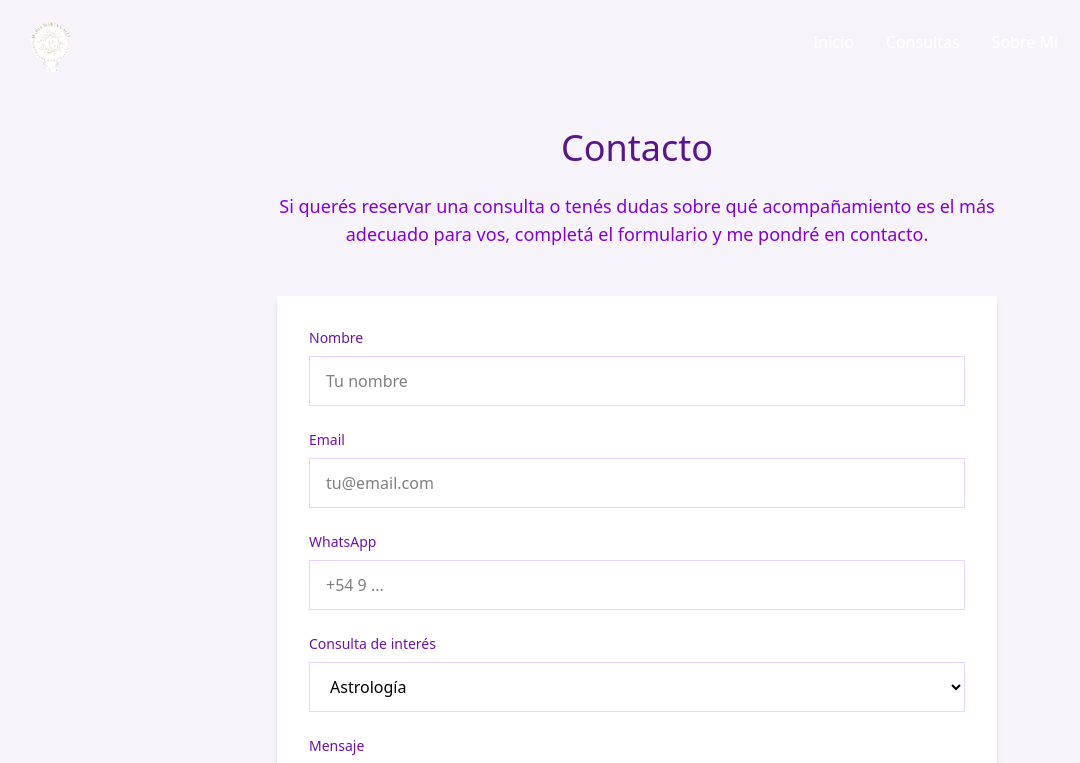
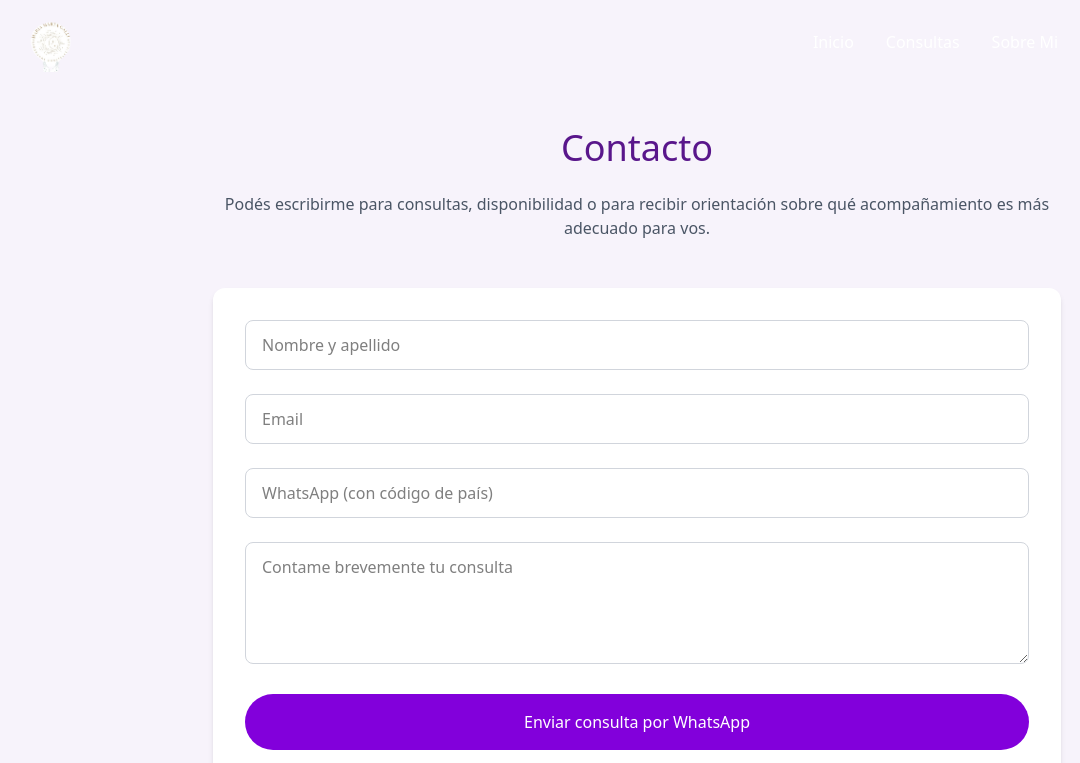
Before and after one commit to JuanPGalli/mmastrologia, a React (Vite) app in the folder client/: page /contact in a window 1280 px wide. Shown: the top 763 px of the page, without its empty margins (3-1083 px from the left). Built offline with nearby package versions, Linux system fonts and the light colour scheme.

Commit message:
feat: add validation and functionality to contact form redirecting to institutional whatsapp

```diff
--- a/client/src/Views/Contact/Contact.jsx
+++ b/client/src/Views/Contact/Contact.jsx
@@ -1,74 +1,129 @@
-import React from 'react';
+import { useState } from 'react';
+import Swal from 'sweetalert2';
+
+const emailRegex = /^[^\s@]+@[^\s@]+\.[^\s@]+$/;
+const phoneRegex = /^\+?[0-9\s-]{8,15}$/;
+
+const WHATSAPP_NUMBER = '5491128933987';
 
 const Contact = () => {
+  const [form, setForm] = useState({
+    name: '',
+    email: '',
+    phone: '',
+    message: '',
+  });
+
+  const handleChange = (e) => {
+    setForm({ ...form, [e.target.name]: e.target.value });
+  };
+
+  const validateForm = () => {
+    if (!form.name || !form.email || !form.phone || !form.message) {
+      return 'Por favor completá todos los campos.';
+    }
+    if (!emailRegex.test(form.email)) {
+      return 'El email ingresado no es válido.';
+    }
+    if (!phoneRegex.test(form.phone)) {
+      return 'El número de WhatsApp no es válido.';
+    }
+    return null;
+  };
+
+  const handleSubmit = (e) => {
+    e.preventDefault();
+
+    const error = validateForm();
+    if (error) {
+      Swal.fire({
+        icon: 'warning',
+        title: 'Revisá el formulario',
+        text: error,
+        confirmButtonColor: '#7c3aed',
+      });
+      return;
+    }
+
+    const whatsappMessage = encodeURIComponent(
+      `Hola, soy ${form.name}.
+Email: ${form.email}
+WhatsApp: ${form.phone}
+
+Consulta:
+${form.message}`,
+    );
+
+    const whatsappUrl = `https://wa.me/${WHATSAPP_NUMBER}?text=${whatsappMessage}`;
+
+    Swal.fire({
+      icon: 'success',
+      title: 'Mensaje listo para enviar',
+      text: 'Al hacer click se abrirá WhatsApp con tu consulta.',
+      showCancelButton: true,
+      confirmButtonText: 'Abrir WhatsApp',
+      cancelButtonText: 'Cancelar',
+      confirmButtonColor: '#7c3aed',
+    }).then((result) => {
+      if (result.isConfirmed) {
+        window.open(whatsappUrl, '_blank');
+        setForm({ name: '', email: '', phone: '', message: '' });
+      }
+    });
+  };
+
   return (
-    <main className='pt-32 bg-[#f7f3fb] min-h-screen'>
-      {/* Intro */}
-      <section className='max-w-3xl mx-auto px-6 text-center mb-12'>
-        <h1 className='text-4xl text-purple-900 mb-6'>Contacto</h1>
+    <main className='pt-32 min-h-screen bg-[#f7f3fb]'>
+      <section className='max-w-4xl mx-auto px-6'>
+        <h1 className='text-4xl font-light text-purple-900 mb-6 text-center'>Contacto</h1>
 
-        <p className='text-lg text-purple-700'>
-          Si querés reservar una consulta o tenés dudas sobre qué acompañamiento es el más adecuado
-          para vos, completá el formulario y me pondré en contacto.
+        <p className='text-center text-gray-600 mb-12'>
+          Podés escribirme para consultas, disponibilidad o para recibir orientación sobre qué
+          acompañamiento es más adecuado para vos.
         </p>
-      </section>
 
-      {/* Formulario */}
-      <section className='max-w-3xl mx-auto px-6'>
-        <form className='bg-white p-8 shadow-md space-y-6'>
-          <div>
-            <label className='block text-sm text-purple-800 mb-2'>Nombre</label>
+        <form onSubmit={handleSubmit} className='bg-white shadow-md rounded-xl p-8 space-y-6'>
           <input
             type='text'
-              className='w-full border border-purple-200 px-4 py-3 focus:outline-none focus:border-purple-500'
-              placeholder='Tu nombre'
+            name='name'
+            placeholder='Nombre y apellido'
+            value={form.name}
+            onChange={handleChange}
+            className='w-full border border-gray-300 px-4 py-3 rounded-lg focus:outline-none focus:ring-2 focus:ring-purple-300'
           />
-          </div>
 
-          <div>
-            <label className='block text-sm text-purple-800 mb-2'>Email</label>
           <input
             type='email'
-              className='w-full border border-purple-200 px-4 py-3 focus:outline-none focus:border-purple-500'
-              placeholder='tu@email.com'
+            name='email'
+            placeholder='Email'
+            value={form.email}
+            onChange={handleChange}
+            className='w-full border border-gray-300 px-4 py-3 rounded-lg focus:outline-none focus:ring-2 focus:ring-purple-300'
           />
-          </div>
 
-          <div>
-            <label className='block text-sm text-purple-800 mb-2'>WhatsApp</label>
           <input
             type='text'
-              className='w-full border border-purple-200 px-4 py-3 focus:outline-none focus:border-purple-500'
-              placeholder='+54 9 ...'
+            name='phone'
+            placeholder='WhatsApp (con código de país)'
+            value={form.phone}
+            onChange={handleChange}
+            className='w-full border border-gray-300 px-4 py-3 rounded-lg focus:outline-none focus:ring-2 focus:ring-purple-300'
           />
-          </div>
 
-          <div>
-            <label className='block text-sm text-purple-800 mb-2'>Consulta de interés</label>
-            <select className='w-full border border-purple-200 px-4 py-3 focus:outline-none focus:border-purple-500'>
-              <option>Astrología</option>
-              <option>Constelaciones Familiares</option>
-              <option>Registros Akáshicos</option>
-              <option>Reiki</option>
-              <option>Lectura de Runas</option>
-              <option>Lectura de Tarot</option>
-            </select>
-          </div>
-
-          <div>
-            <label className='block text-sm text-purple-800 mb-2'>Mensaje</label>
           <textarea
+            name='message'
             rows='4'
-              className='w-full border border-purple-200 px-4 py-3 focus:outline-none focus:border-purple-500'
-              placeholder='Contame brevemente en qué puedo ayudarte...'
+            placeholder='Contame brevemente tu consulta'
+            value={form.message}
+            onChange={handleChange}
+            className='w-full border border-gray-300 px-4 py-3 rounded-lg focus:outline-none focus:ring-2 focus:ring-purple-300'
           />
-          </div>
 
           <button
             type='submit'
-            className='w-full bg-purple-700 text-white py-4 hover:bg-purple-800 transition'
+            className='w-full bg-purple-700 text-white py-4 rounded-full hover:bg-purple-800 transition'
           >
-            Enviar consulta
+            Enviar consulta por WhatsApp
           </button>
         </form>
       </section>
```
Lines whose indentation alone changed are shown as unchanged.
